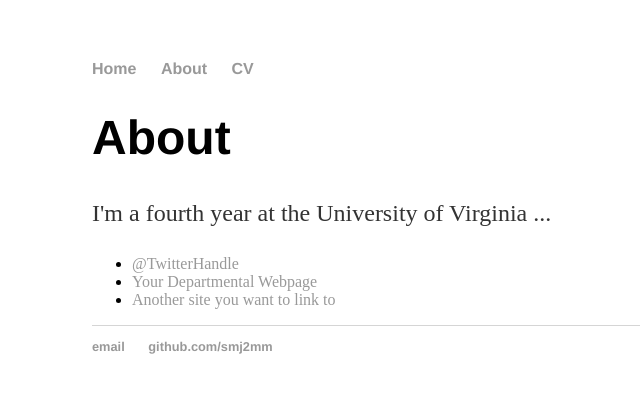
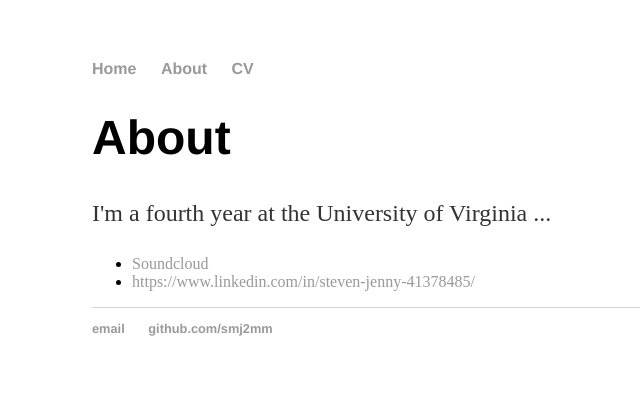
Before and after one commit to smj2mm/smj2mm.github.io, a Jekyll site: the page built from about/index.html, in a window 1280 px wide. Shown: the top 393 px of the page, without its empty margins (100-740 px from the left). Built offline with Jekyll 4.4.1, drawn with Linux system fonts in a browser that asks for light colours.

Commit message:
Updated Links

```diff
--- a/about/index.html
+++ b/about/index.html
@@ -8,8 +8,7 @@ title: About Steven Jenny
 	<p>I'm a fourth year at the University of Virginia ...</p>
 
 	<ul class="contacts">
-		<li><a href="#">@TwitterHandle</a></li>
-		<li><a href="#">Your Departmental Webpage</a></li>
-		<li><a href="#">Another site you want to link to</a></li>
+		<li><a href="https://soundcloud.com/steven-jenny">Soundcloud</a></li>
+		<li><a href="LinkedIn">https://www.linkedin.com/in/steven-jenny-41378485/</a></li>
 	</ul>
 </div>
```
